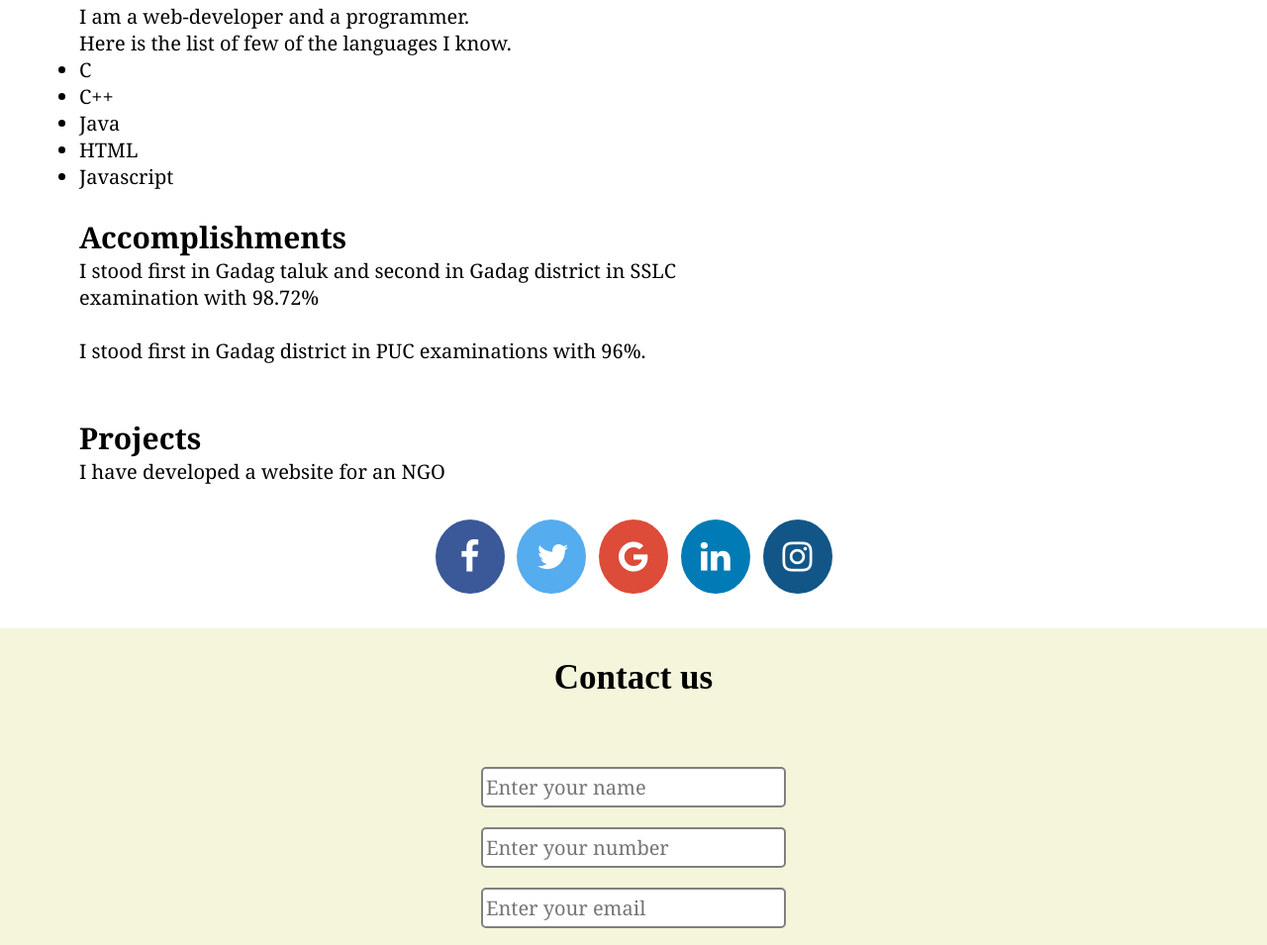
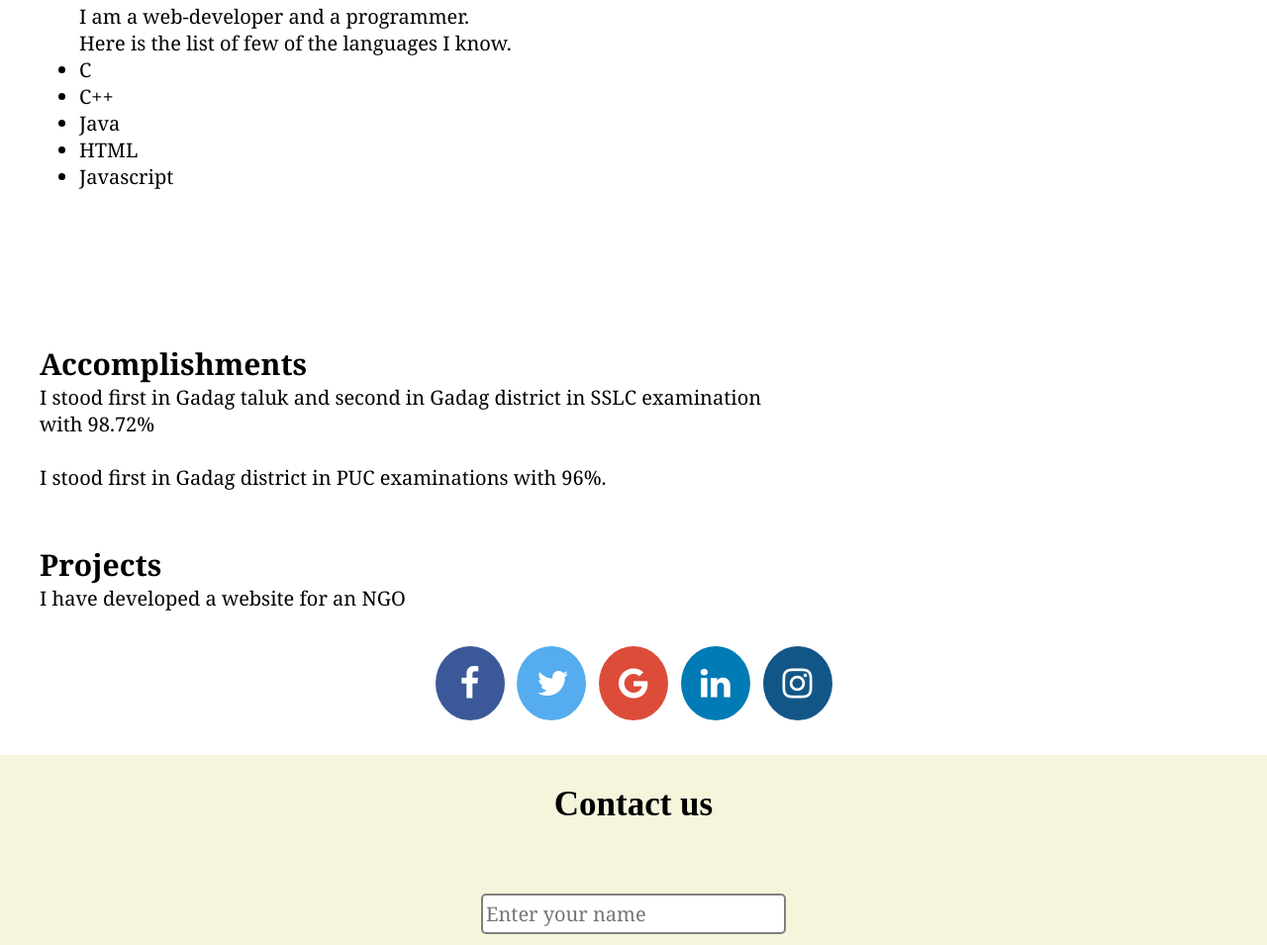
Before and after one commit to ankitavs/index, a plain HTML site: page index.html in a window 1280 px wide. Shown: the part 1326-2281 px from the top of the page at 99% size. Drawn offline with Linux system fonts and the light colour scheme.

Commit message:
Update index.html

```diff
--- a/index.html
+++ b/index.html
@@ -67,15 +67,15 @@
     </ul>
   <br>
   </section>
-
-        <section class="text-l ">
+    </section>
+        <section class="text-l about ">
     <h2 > Accomplishments</h2>
     <p> I stood first in Gadag taluk and second in Gadag district in SSLC examination with 98.72% </p><br>
     <p>I stood first in Gadag district in PUC examinations with 96%.</p><br><br>
     <h2> Projects</h2>
     <p> I have developed a website for an NGO</p>
    </section>
-        </section>
+
    <section class="text-center"><a href="#" class="fa fa-facebook"></a>
     <a href="#" class="fa fa-twitter"></a>
     <a href="#" class="fa fa-google"></a>
```
